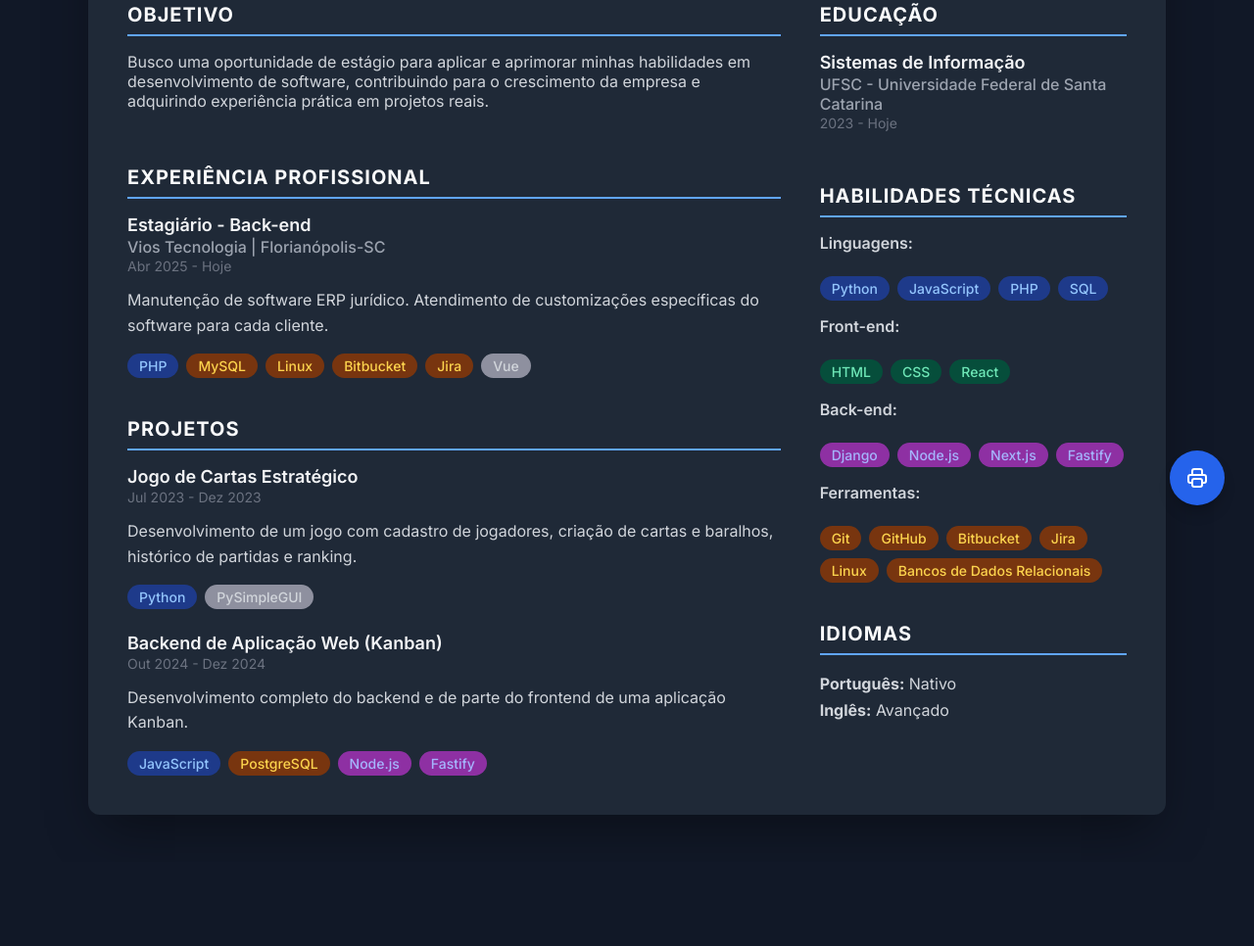
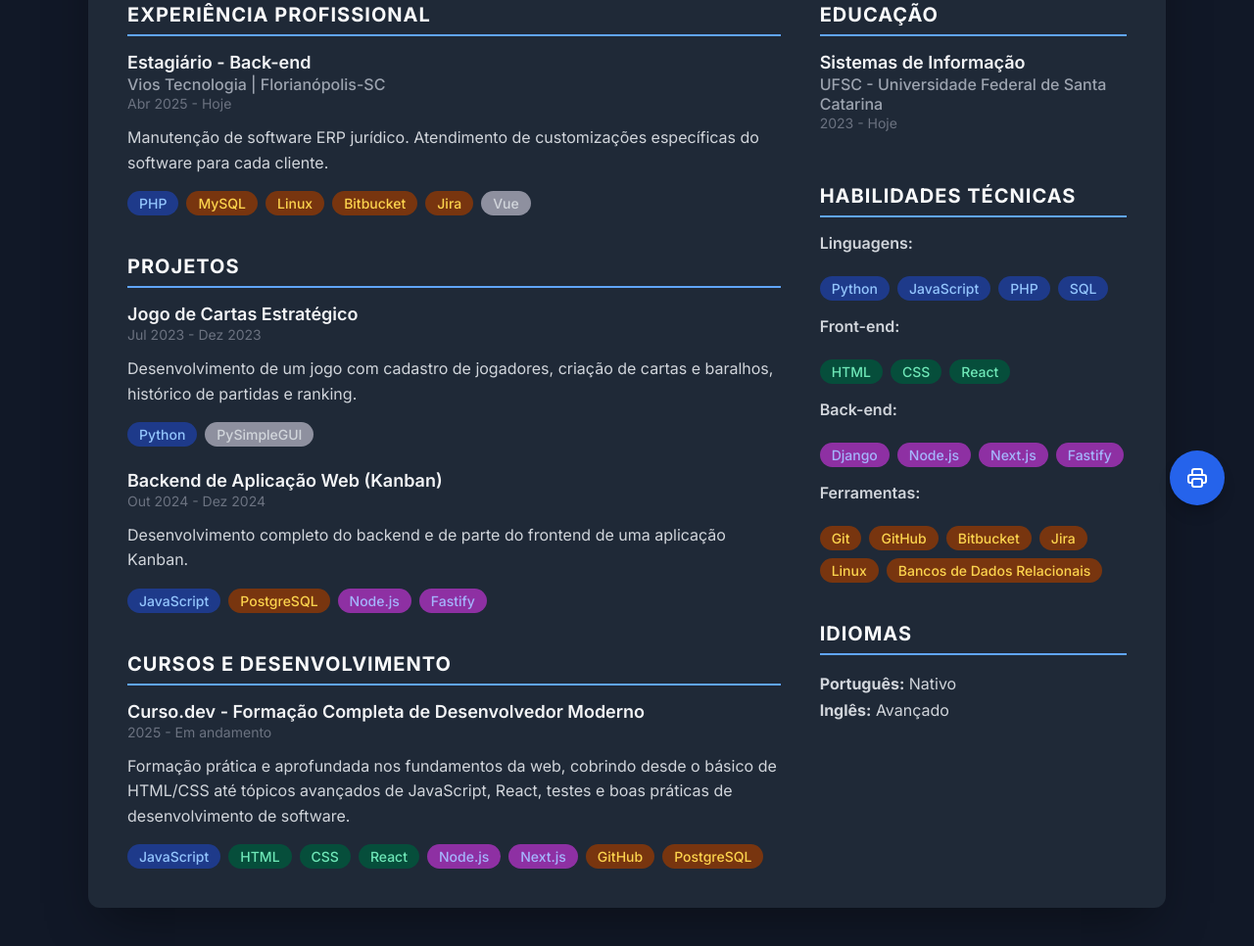
Before and after one commit to leogttrrs/Curriculo, a plain HTML site: page index.html in a window 1280 px wide. Shown: the part 254-1220 px from the top of the page at 98% size. Before the commit the page ends 1134 px from the top, so only its background shows below. Drawn offline with Linux system fonts and the light colour scheme.

Commit message:
removida seção de 'Objetivos', adicionada seção de 'cursos e desenvolvimento', links dos projetos agora clicaveis

```diff
--- a/index.html
+++ b/index.html
@@ -49,11 +49,6 @@
 
             <div class="main-column">
                 <section>
-                    <h2 class="section-title">Objetivo</h2>
-                    <p>Busco uma oportunidade de estágio para aplicar e aprimorar minhas habilidades em desenvolvimento de software, contribuindo para o crescimento da empresa e adquirindo experiência prática em projetos reais.</p>
-                </section>
-
-                <section>
                     <h2 class="section-title">Experiência Profissional</h2>
                     <div>
                         <h3 class="item-title">Estagiário - Back-end</h3>
@@ -70,11 +65,12 @@
                         </div>
                     </div>
                 </section>
-
                 <section>
                     <h2 class="section-title">Projetos</h2>
                     <div class="project-item">
-                        <h3 class="item-title">Jogo de Cartas Estratégico</h3>
+                        <a href="https://github.com/leogttrrs/jogo-cartas" target="_blank" rel="noopener noreferrer" class="project-link">
+                            <h3 class="item-title">Jogo de Cartas Estratégico</h3>
+                        </a>
                         <p class="item-meta">Jul 2023 - Dez 2023</p>
                         <p class="item-description">Desenvolvimento de um jogo com cadastro de jogadores, criação de cartas e baralhos, histórico de partidas e ranking.</p>
                         <div class="chips-container" style="margin-top: 0.75rem;">
@@ -83,7 +79,9 @@
                         </div>
                     </div>
                     <div class="project-item">
-                        <h3 class="item-title">Backend de Aplicação Web (Kanban)</h3>
+                        <a href="https://github.com/leogttrrs/Platz" target="_blank" rel="noopener noreferrer" class="project-link">
+                            <h3 class="item-title">Backend de Aplicação Web (Kanban)</h3>
+                        </a>
                         <p class="item-meta">Out 2024 - Dez 2024</p>
                         <p class="item-description">Desenvolvimento completo do backend e de parte do frontend de uma aplicação Kanban.</p>
                         <div class="chips-container" style="margin-top: 0.75rem;">
@@ -91,6 +89,24 @@
                             <span class="chip mysql">PostgreSQL</span>
                             <span class="chip back">Node.js</span>
                             <span class="chip back">Fastify</span>
+                        </div>
+                    </div>
+                </section>
+                <section>
+                    <h2 class="section-title">Cursos e Desenvolvimento</h2>
+                    <div>
+                        <h3 class="item-title">Curso.dev - Formação Completa de Desenvolvedor Moderno</h3>
+                        <p class="item-meta">2025 - Em andamento</p>
+                        <p class="item-description">Formação prática e aprofundada nos fundamentos da web, cobrindo desde o básico de HTML/CSS até tópicos avançados de JavaScript, React, testes e boas práticas de desenvolvimento de software.</p>
+                        <div class="chips-container" style="margin-top: 0.75rem;">
+                            <span class="chip lang">JavaScript</span>
+                            <span class="chip front">HTML</span>
+                            <span class="chip front">CSS</span>
+                            <span class="chip front">React</span>
+                            <span class="chip back">Node.js</span>
+                            <span class="chip back">Next.js</span>
+                            <span class="chip tool">GitHub</span>
+                            <span class="chip tool">PostgreSQL</span>
                         </div>
                     </div>
                 </section>
--- a/style.css
+++ b/style.css
@@ -189,6 +189,16 @@ body {
     color: #fcd34d;
 }
 
+.project-link {
+    text-decoration: none;
+    color: inherit;
+    transition: color 0.2s ease-in-out;
+}
+
+.project-link:hover .item-title {
+    color: #60a5fa;
+}
+
 .print-btn {
     position: fixed;
     bottom: 30px;
```
